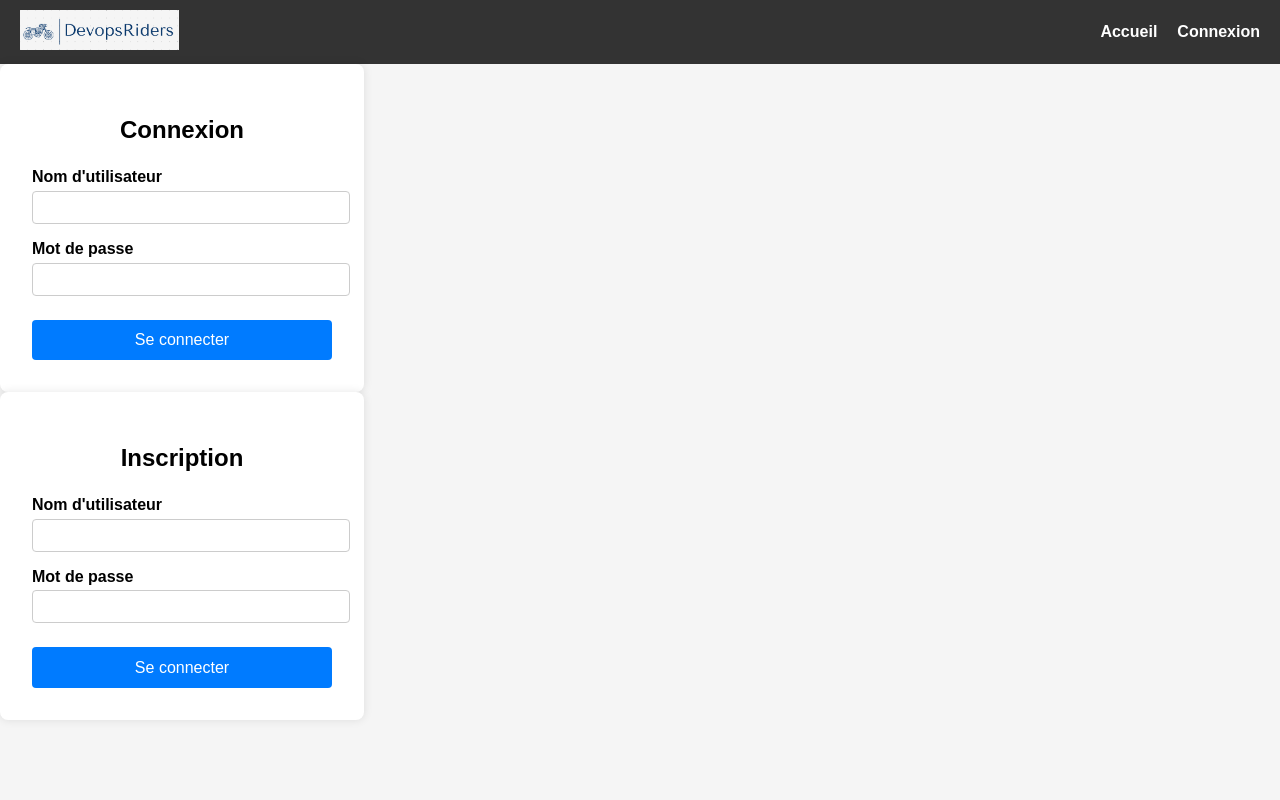
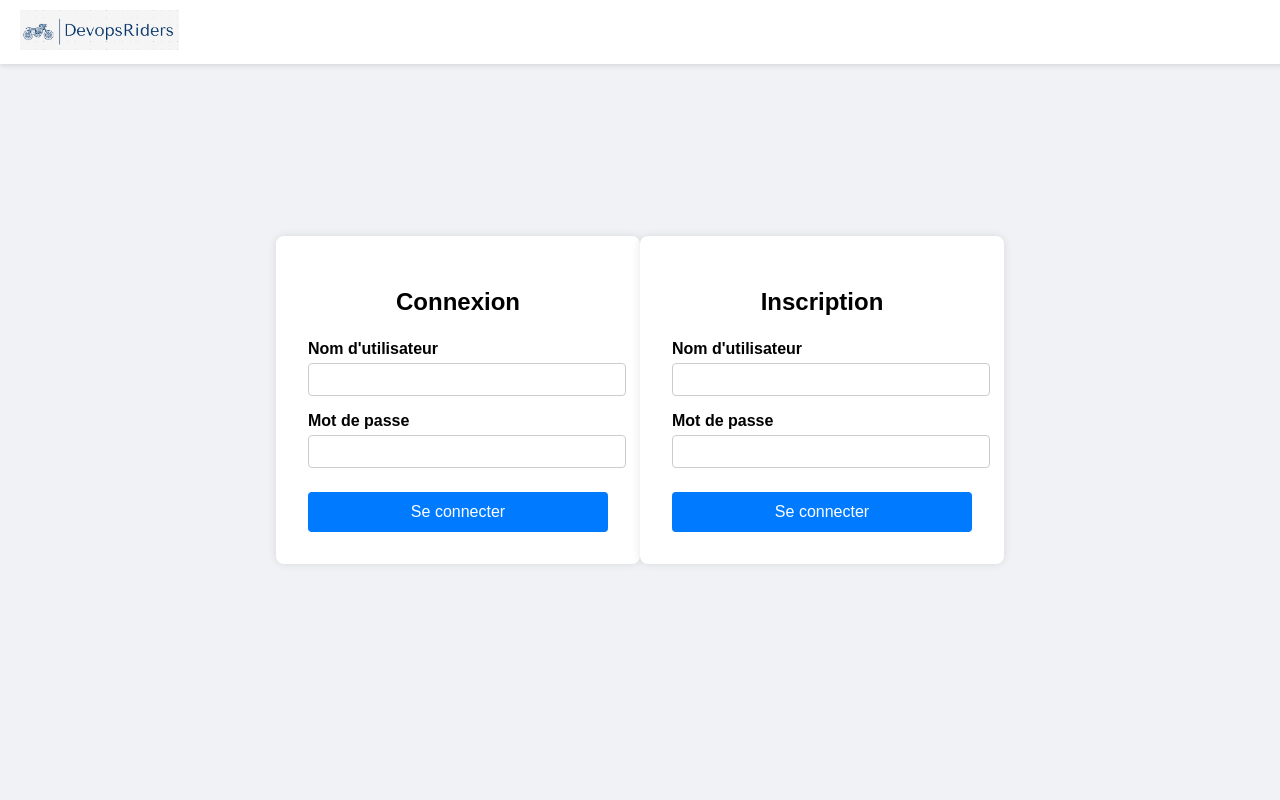
Before and after one commit to layouniwiem/moto-projet, a Flask app: a page that uses app/templates/base.html in a window 1280 px wide. Run offline with Flask 2, Linux system fonts and the light colour scheme; parts of the project's set-up code (start-up, migrations or seed data) failed here and were passed over; some libraries are stand-ins or nearby versions.

```diff
--- a/app/static/css/style.css
+++ b/app/static/css/style.css
@@ -12,6 +12,13 @@ body {
     align-items: center;
     background-color: #333;
     padding: 10px 20px;
+    position: fixed;   /* fixe la navbar */
+    top: 0;            /* en haut */
+    left: 0;           /* tout à gauche */
+    width: 100%;       /* largeur complète */
+    z-index: 1000;     /* au-dessus des autres éléments */
+    background-color: #fff;  /* background pour qu'elle soit visible */
+    box-shadow: 0 2px 5px rgba(0,0,0,0.1);  /* optionnel : petite ombre */
 }
 
 .navbar-left img.nav-logo {
@@ -175,3 +182,18 @@ form input[type="submit"]:hover {
     height: 100vh;
     margin: 0;
 }
+.login-page {
+  display: flex;
+  justify-content: center;
+  align-items: center;
+  height: 100vh;  /* plein écran vertical */
+  background-color: #f0f2f5;  /* ou autre couleur, si tu veux */
+}
+
+.login-container {
+  background: white;
+  padding: 2rem;
+  border-radius: 8px;
+  box-shadow: 0 0 10px rgba(0,0,0,0.1);
+  width: 300px;
+}
```
